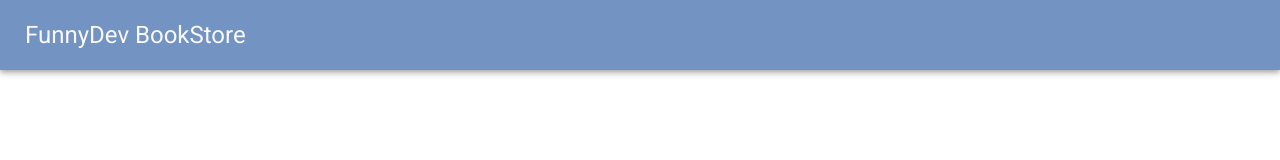
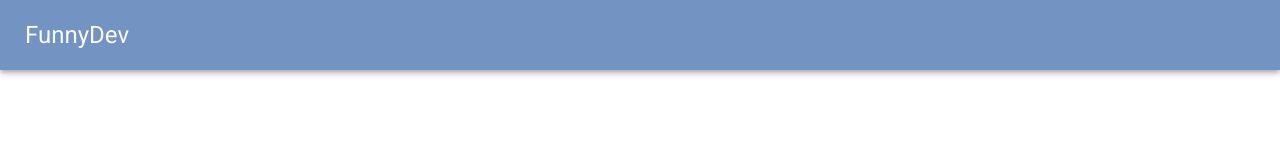
Before and after one commit to FunnyDevP/react_book_store, a React (Create React App) app: page / in a window 1280 px wide. Shown: the top 160 px of the page. Built offline with nearby package versions, Linux system fonts and the light colour scheme.

Commit message:
edit title name

```diff
--- a/src/components/Header/Header.tsx
+++ b/src/components/Header/Header.tsx
@@ -3,12 +3,6 @@ import AppBar from "@mui/material/AppBar";
 import Typography from "@mui/material/Typography";
 import "./Header.css";
 import { createTheme, ThemeProvider } from "@mui/material";
-
-declare module "@mui/material/styles" {
-  interface ThemeOptions {
-    cornFlower?: string;
-  }
-}
 
 const theme = createTheme({
   palette: {
@@ -31,7 +25,7 @@ const Header: FC = () => {
           data-testid={"app-bar-title"}
           className={"title"}
         >
-          FunnyDev BookStore
+          FunnyDev
         </Typography>
       </AppBar>
     </ThemeProvider>
```
Also changed, not shown: 1 other file (tests, documents, lock files or other folders).
